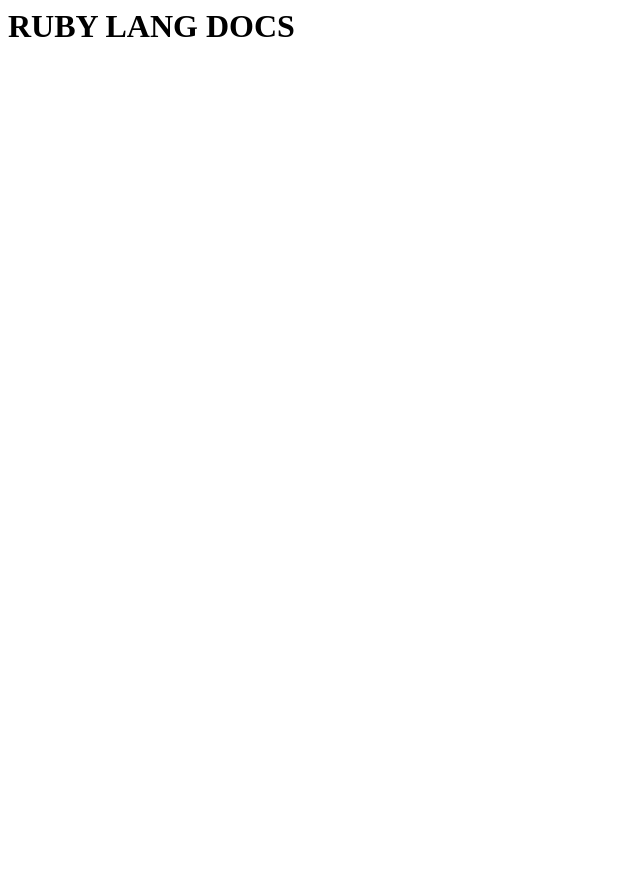
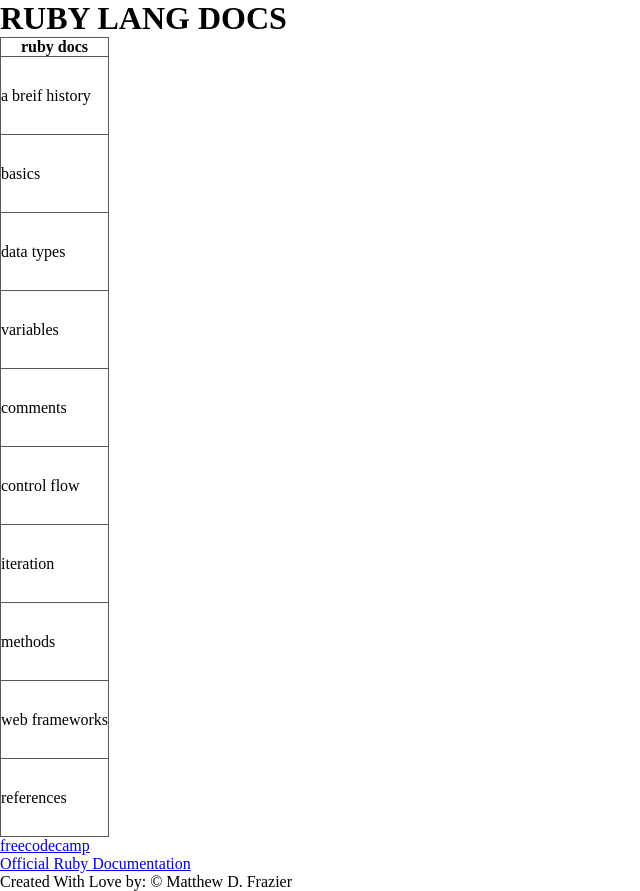
Before and after one commit to mattfraz38/FCC-Doc-Page, a plain HTML site: page index.html in a window 1280 px wide. Shown: the whole page, without its empty margins (0-640 px from the left). Before the commit the page ends 800 px from the top, so only its background shows below. Drawn offline with Linux system fonts and the light colour scheme.

Commit message:
add table with basic styling

```diff
--- a/index.html
+++ b/index.html
@@ -8,5 +8,74 @@
   </head>
   <body>
     <h1>RUBY LANG DOCS</h1>
+    <!-- <nav>
+      <div class="nav-row">
+        <ul class="main-nav">
+          <li>a breif history</li>
+          <li>basics</li>
+          <li>data types</li>
+          <li>variables</li>
+          <li>comments</li>
+          <li>control flow</li>
+          <li>iteration</li>
+          <li>methods</li>
+          <li>web frameworks</li>
+          <li>references</li>
+        </ul>
+      </div>
+    </nav> -->
+    <table class="nav-row">
+      <thead>
+        <tr>
+          <th>ruby docs</th>
+        </tr>
+      </thead>
+
+      <tbody class="main-nav">
+        <tr>
+          <td>a breif history</td>
+        </tr>
+        <tr>
+          <td>basics</td>
+        </tr>
+        <tr>
+          <td>data types</td>
+        </tr>
+        <tr>
+          <td>variables</td>
+        </tr>
+        <tr>
+          <td>comments</td>
+        </tr>
+        <tr>
+          <td>control flow</td>
+        </tr>
+        <tr>
+          <td>iteration</td>
+        </tr>
+        <tr>
+          <td>methods</td>
+        </tr>
+        <tr>
+          <td>web frameworks</td>
+        </tr>
+        <tr>
+          <td>references</td>
+        </tr>
+      </tbody>
+    </table>
+
+    <footer>
+      <div class="row">
+        <ul>
+          <li><a href="https://www.freecodecamp.org/">freecodecamp</a></li>
+          <li><a href="https://www.ruby-lang.org/en/documentation/">Official Ruby Documentation</a></li>
+        </ul>
+      </div>
+
+      <div>
+        <p>Created With Love by: &copy; Matthew D. Frazier</p>
+      </div>
+    </footer>
   </body>
 </html>
--- a/style.css
+++ b/style.css
@@ -0,0 +1,27 @@
+* {
+  margin: 0;
+  padding: 0;
+  box-sizing: border-box;
+}
+
+.nav-row {
+  height: 100vh;
+  /* position: fixed; */
+  /* display: flex;
+  flex-direction: column; */
+}
+
+/* .main-nav {
+  justify-content: evenly;
+} */
+
+table,
+thead,
+tr,
+th,
+tbody,
+td {
+  border: 1px solid #575757;
+  padding 5px;
+  border-collapse: collapse;
+}
```
